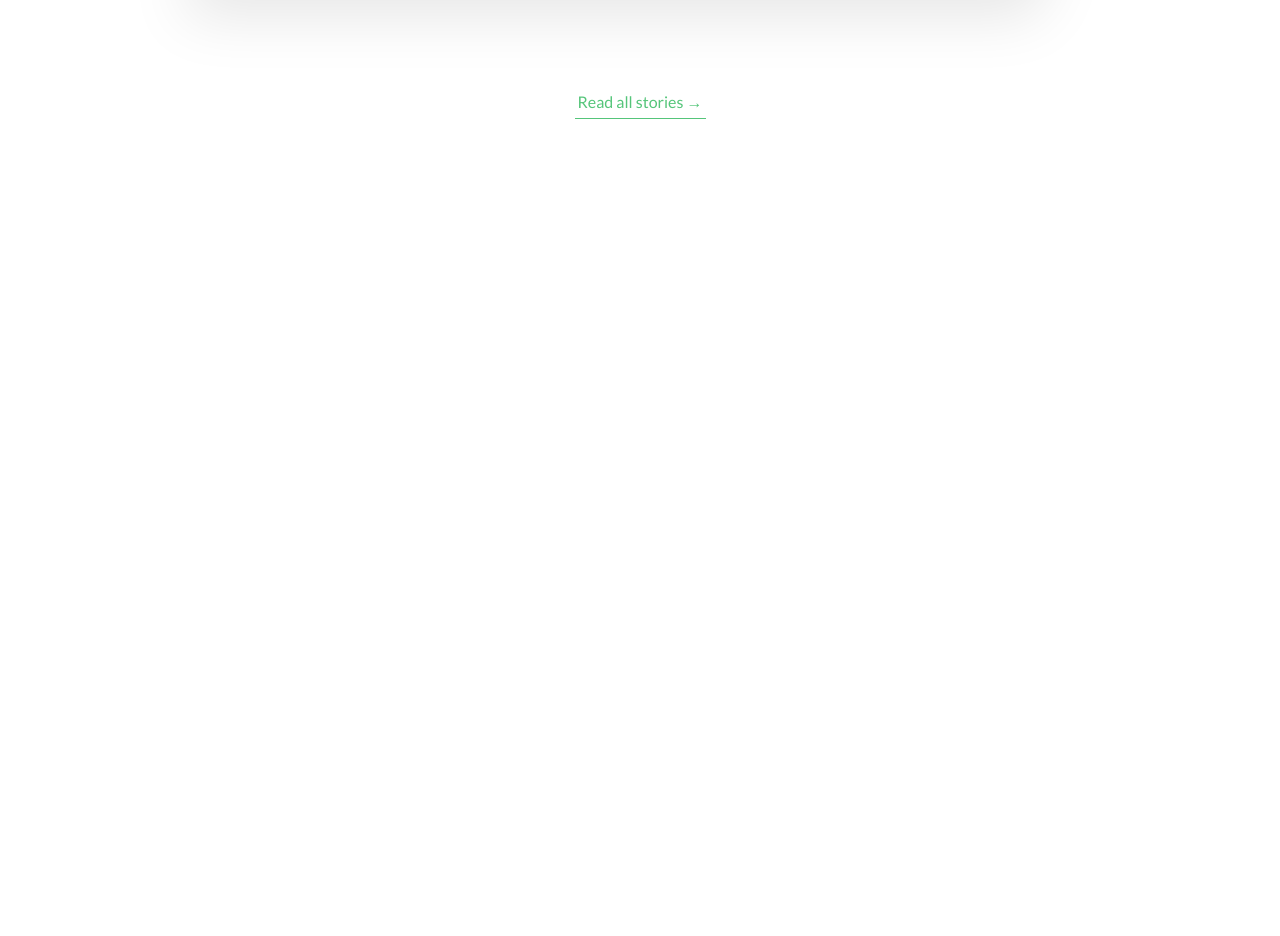
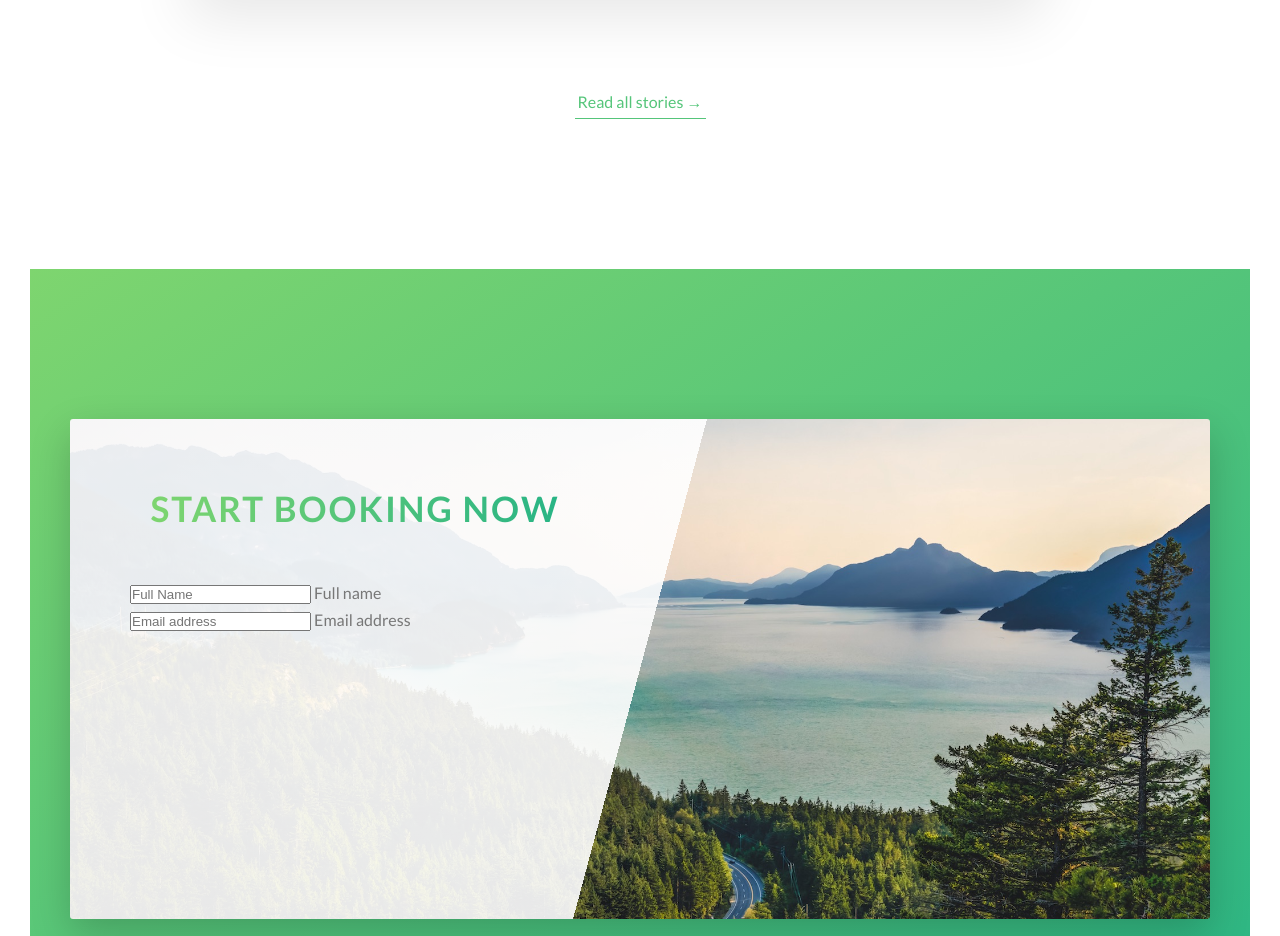
Before and after one commit to lejonu/Advanced-CSS-and-Sass-Flexbox-Grid-Animations-and-More-, a website: page index.html in a window 1280 px wide. Shown: the part 4244-5180 px from the top of the page. Before the commit the page ends 4543 px from the top, so only its background shows below. Drawn offline with Linux system fonts and the light colour scheme.

Commit message:
Building the Bookin Section - Part 1

```diff
--- a/index.html
+++ b/index.html
@@ -308,6 +308,43 @@
           <a href="#" class="btn-text">Read all stories &rarr;</a>
         </div>
       </section>
+
+      <section class="section-book">
+        <div class="row">
+          <div class="book">
+            <div class="book__form">
+              <form action="#" class="form">
+                <div class="u-center-text">
+                  <h2 class="heading-secondary u-margin-bottom-medium">
+                    Start booking now
+                  </h2>
+                </div>
+
+                <div class="form__group">
+                  <input
+                    type="text"
+                    class="form__input"
+                    placeholder="Full Name"
+                    id="name"
+                    required
+                  />
+                  <label for="name" class="form__label">Full name</label>
+                </div>
+                <div class="form__group">
+                  <input
+                    type="email"
+                    class="form__input"
+                    placeholder="Email address"
+                    id="email"
+                    required
+                  />
+                  <label for="email" class="form__label">Email address</label>
+                </div>
+              </form>
+            </div>
+          </div>
+        </div>
+      </section>
     </main>
   </body>
 </html>
--- a/sass/pages/_home.scss
+++ b/sass/pages/_home.scss
@@ -34,3 +34,32 @@
   position: relative;
   padding: 15rem 0;
 }
+
+.section-book {
+  padding: 15rem 0;
+  background-image: linear-gradient(
+    to right bottom,
+    $color-primary-light,
+    $color-primary-dark
+  );
+}
+
+.book {
+  background-image: linear-gradient(
+      105deg,
+      rgba($color-white, 0.9) 0%,
+      rgba($color-white, 0.9) 50%,
+      transparent 50%
+    ),
+    url(../../img/nat-10.jpg);
+  background-size: 100%;
+  border-radius: 3px;
+  box-shadow: 0 1.5rem 4rem rgba($color-black, 0.2);
+
+  height: 50rem;
+
+  &__form {
+    width: 50%;
+    padding: 6rem;
+  }
+}
```
Also changed, not shown: css/style.css.
